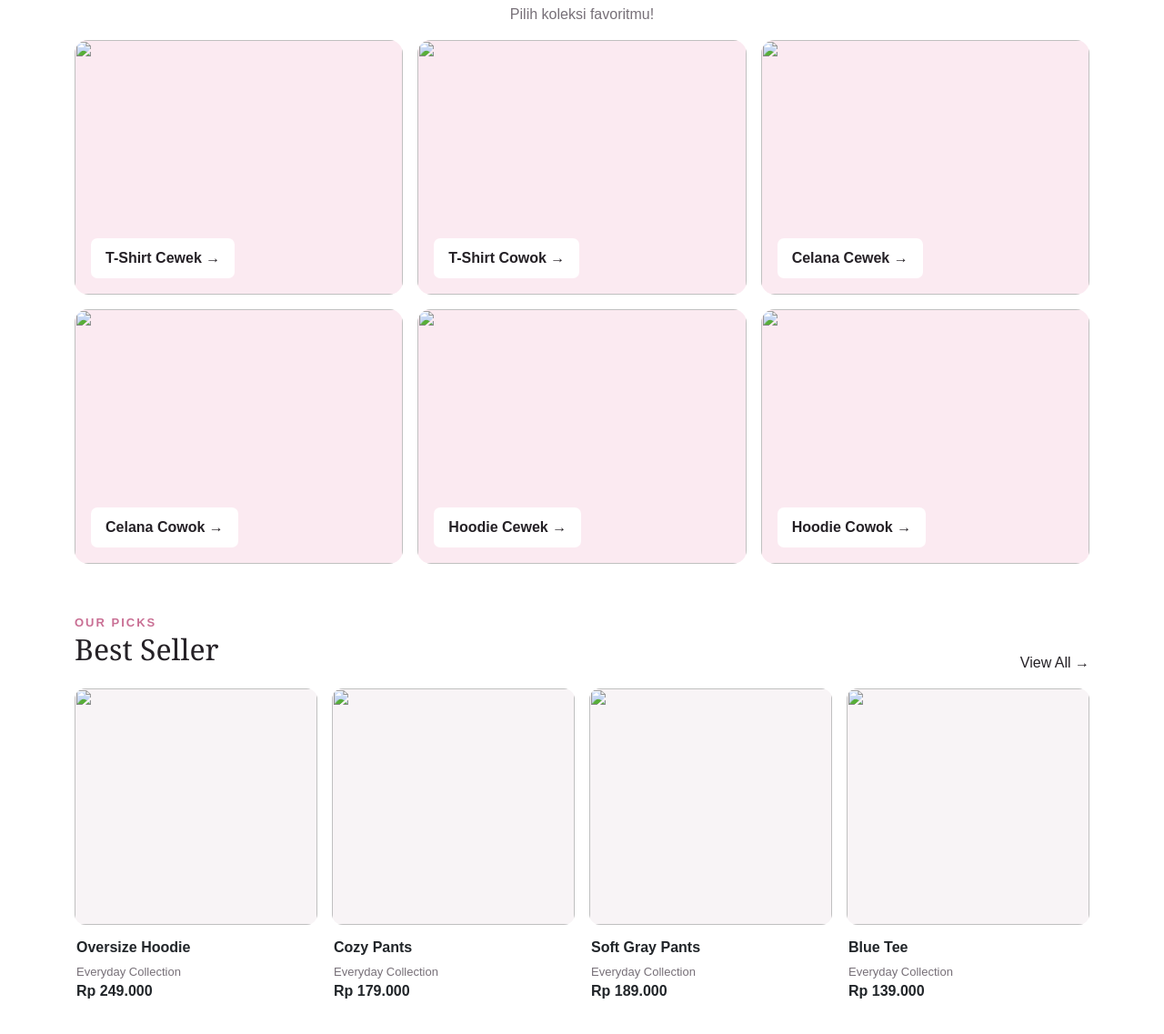
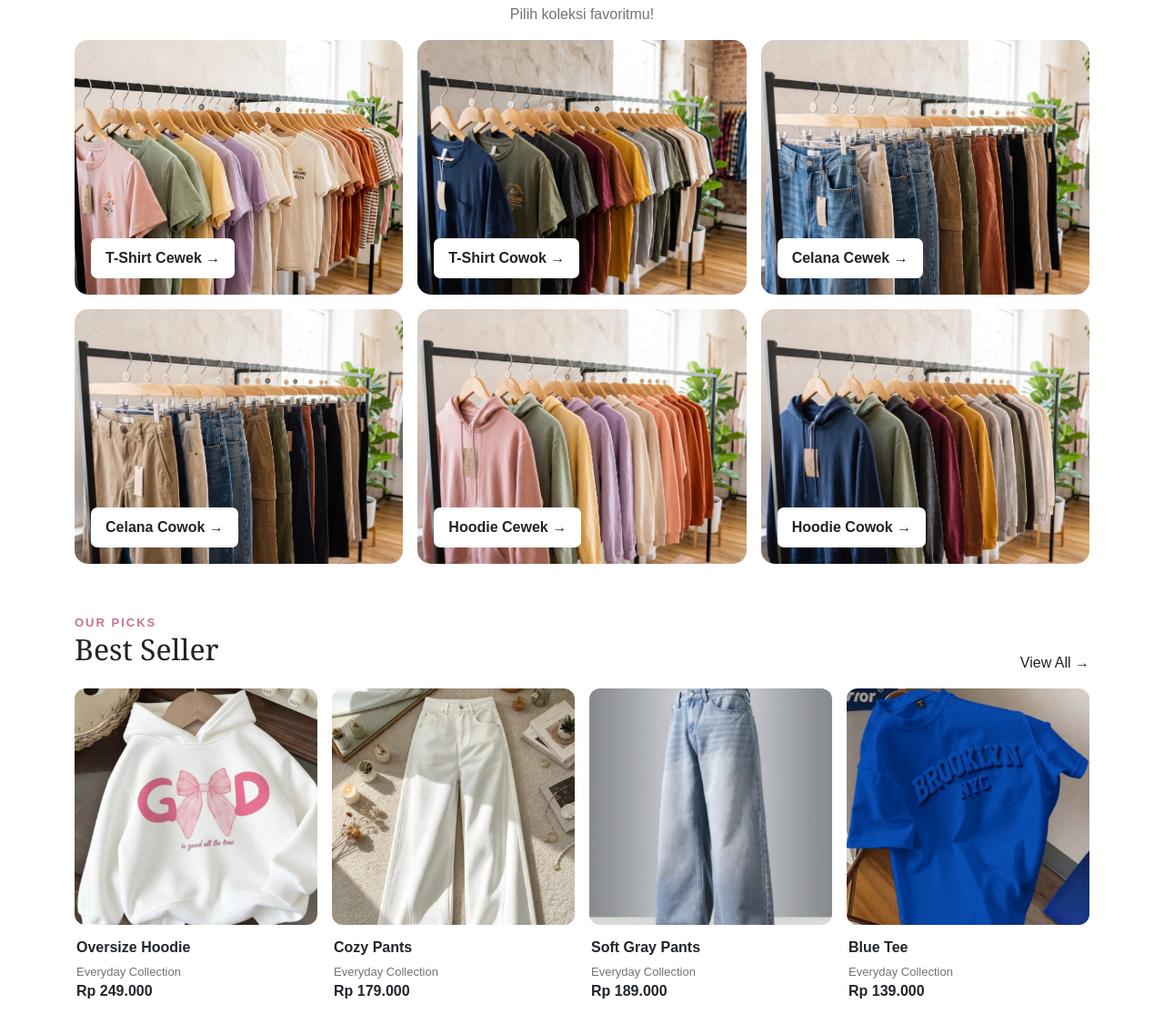
Before and after one commit to 12510438-pixel/JPD---Store, a plain HTML site: page index.html in a window 1280 px wide. Shown: the part 661-1798 px from the top of the page at 91% size. Drawn offline with nearby package versions, Linux system fonts and the light colour scheme.

Commit message:
Update index.html

```diff
--- a/index.html
+++ b/index.html
@@ -112,42 +112,42 @@
         <div class="row g-3">
             <div class="col-6 col-lg-4">
                 <a href="tshirt-cewe.html" class="category-tile">
-                    <img src="images/kategori Tcewe.jpg">
+                    <img src="images/kategoribajucewe.jpg">
                     <span class="category-label">T-Shirt Cewek →</span>
                 </a>
             </div>
 
             <div class="col-6 col-lg-4">
                 <a href="tshirt-cowo.html" class="category-tile">
-                    <img src="images/kategori Tcowo.jpg">
+                    <img src="images/kategoribajucowo.jpg">
                     <span class="category-label">T-Shirt Cowok →</span>
                 </a>
             </div>
 
             <div class="col-6 col-lg-4">
                 <a href="celana-cewe.html" class="category-tile">
-                    <img src="images/kategori Ccewe.jpg">
+                    <img src="images/kategoricelanacewe.jpg">
                     <span class="category-label">Celana Cewek →</span>
                 </a>
             </div>
 
             <div class="col-6 col-lg-4">
                 <a href="celana-cowo.html" class="category-tile">
-                    <img src="images/kategori Ccowo.jpg">
+                    <img src="images/kategoricelanacowo.jpg">
                     <span class="category-label">Celana Cowok →</span>
                 </a>
             </div>
 
             <div class="col-6 col-lg-4">
                 <a href="hoodie-cewe.html" class="category-tile">
-                    <img src="images/kategori Hcewe.jpg">
+                    <img src="images/kategorihoodiecewe.jpg">
                     <span class="category-label">Hoodie Cewek →</span>
                 </a>
             </div>
 
             <div class="col-6 col-lg-4">
                 <a href="hoodie-cowo.html" class="category-tile">
-                    <img src="images/kategori Hcowo.jpg">
+                    <img src="images/kategorihoodiecowo.jpg">
                     <span class="category-label">Hoodie Cowok →</span>
                 </a>
             </div>
@@ -166,7 +166,7 @@
         <div class="row g-3">
             <div class="col-6 col-lg-3">
                 <div class="card product-card">
-                    <a href="product-detail.html"><img class="product-image" src="images/hoodie c2.jpg"></a>
+                    <a href="product-detail.html"><img class="product-image" src="images/hoodiecewe2.jpg"></a>
                     <div class="card-body">
                         <div class="product-name">Oversize Hoodie</div>
                         <div class="product-meta">Everyday Collection</div>
@@ -177,7 +177,7 @@
 
             <div class="col-6 col-lg-3">
                 <div class="card product-card">
-                    <a href="product-detail.html"><img class="product-image" src="images/celana c4.jpg"></a>
+                    <a href="product-detail.html"><img class="product-image" src="images/celanacewe4.jpg"></a>
                     <div class="card-body">
                         <div class="product-name">Cozy Pants</div>
                         <div class="product-meta">Everyday Collection</div>
@@ -188,7 +188,7 @@
 
             <div class="col-6 col-lg-3">
                 <div class="card product-card">
-                    <a href="product-detail.html"><img class="product-image" src="images/celana p4.jpg"></a>
+                    <a href="product-detail.html"><img class="product-image" src="images/celanacowo4.jpg"></a>
                     <div class="card-body">
                         <div class="product-name">Soft Gray Pants</div>
                         <div class="product-meta">Everyday Collection</div>
@@ -199,7 +199,7 @@
 
             <div class="col-6 col-lg-3">
                 <div class="card product-card">
-                    <a href="product-detail.html"><img class="product-image" src="images/baju p4.jpg"></a>
+                    <a href="product-detail.html"><img class="product-image" src="images/bajucowo4.jpg"></a>
                     <div class="card-body">
                         <div class="product-name">Blue Tee</div>
                         <div class="product-meta">Everyday Collection</div>
```
